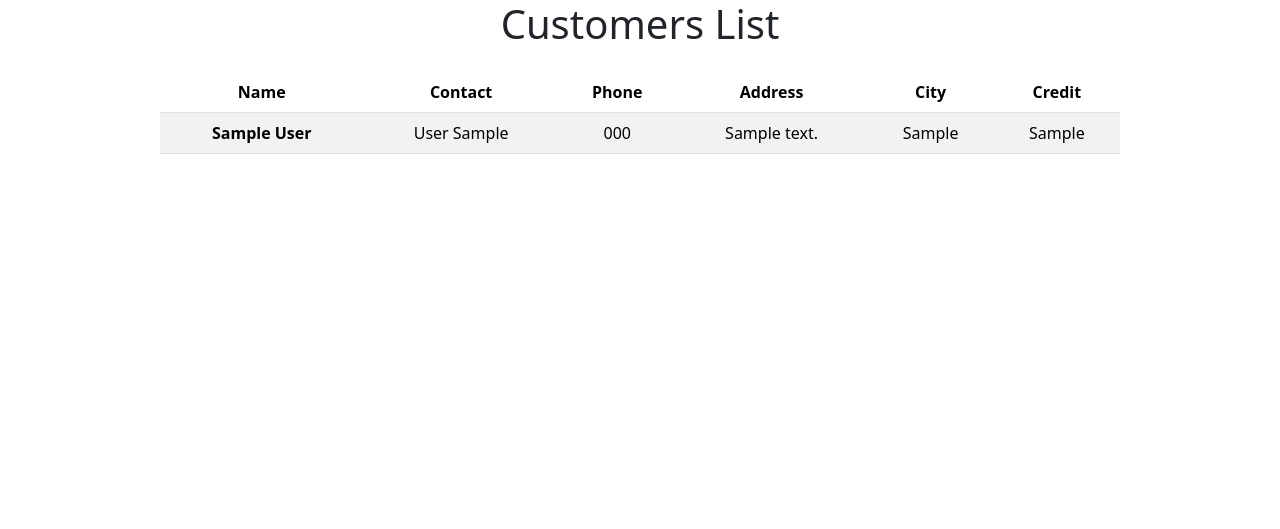
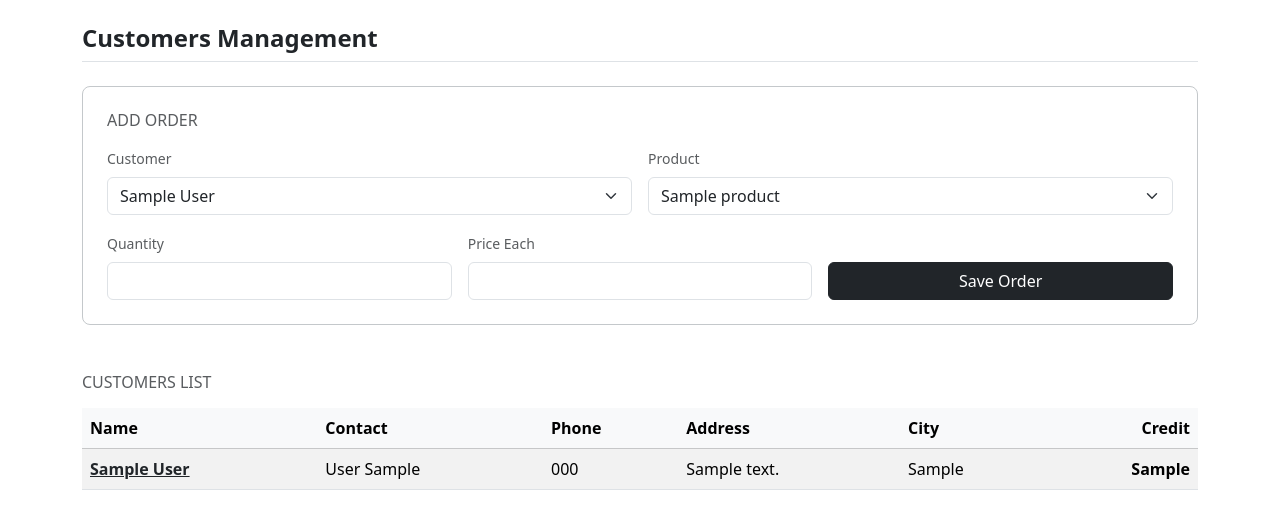
Before and after one commit to ARPriori/Php_esercizi, a PHP site: page / in a window 1280 px wide. Shown: the top 529 px of the page. Run offline with PHP 8.4, Linux system fonts and the light colour scheme; tables that the repository leaves empty or names only in its code hold one stand-in row (values such as "Sample post").

Commit message:
Utime modifiche es19_20

```diff
--- a/19_20_phpDB/customerOrders.php
+++ b/19_20_phpDB/customerOrders.php
@@ -48,7 +48,7 @@ $customerNumber = $_GET['customerNumber'];
     ?>
 
     <div class="text-center my-3">
-        <a href="./addOrder.php" class="link-dark link-offset-2 link-underline-opacity-25 link-underline-opacity-100-hover">Add Order</a>
+        <a href="index.php" class="link-dark link-offset-2 link-underline-opacity-25 link-underline-opacity-100-hover">Go Back</a>
     </div>
 
     <script src="https://cdn.jsdelivr.net/npm/bootstrap@5.3.8/dist/js/bootstrap.bundle.min.js"
--- a/19_20_phpDB/index.php
+++ b/19_20_phpDB/index.php
@@ -7,46 +7,99 @@ include("./connection.php");
 
 <head>
     <meta charset="UTF-8">
+    <title>Customers Management</title>
     <meta name="viewport" content="width=device-width, initial-scale=1.0">
-    <title>Customers List</title>
-    <link href="https://cdn.jsdelivr.net/npm/bootstrap@5.3.8/dist/css/bootstrap.min.css" rel="stylesheet"
-        integrity="sha384-sRIl4kxILFvY47J16cr9ZwB07vP4J8+LH7qKQnuqkuIAvNWLzeN8tE5YBujZqJLB" crossorigin="anonymous">
+    <link href="https://cdn.jsdelivr.net/npm/bootstrap@5.3.8/dist/css/bootstrap.min.css" rel="stylesheet">
 </head>
 
-<body class="text-center">
-    <h1>Customers List</h1>
+<body class="bg-white">
 
-    <?php
-    $sql = "SELECT customerNumber, customerName as name, CONCAT(contactLastName, ' ', contactFirstName) as contact, phone, addressLine1 as address, city, creditLimit FROM customers";
-    $result = $conn->query($sql);
-    if ($result->num_rows > 0) {
-        echo '<table class="table table-striped table-hover m-auto my-4 w-75">
-                <thead>
-                    <tr>
-                        <th>Name</th>
-                        <th>Contact</th>
-                        <th>Phone</th>
-                        <th>Address</th>
-                        <th>City</th>
-                        <th>Credit</th>
-                    </tr>
-                </thead>
-                <tbody>';
-        while ($row = $result->fetch_assoc()) {
-            // Nome del cliente che riporta alla pagina con ordini
-            echo "<tr><td><a href='customerOrders.php?customerNumber={$row["customerNumber"]}' class='fw-semibold link-body-emphasis link-offset-2 link-underline-opacity-0'>{$row["name"]}</a></td>";
-            // Informazioni sul cliente
-            echo "<td>" . $row["contact"] . "</td><td>" . $row["phone"] . "</td><td>" . $row["address"] . "</td><td>" . $row["city"] . "</td><td>" . $row["creditLimit"] . "</td></tr>";
-        }
-        echo "</tbody></table>";
-    } else {
-        echo "<p>Customer Not Found</p>";
-    }
-    ?>
+    <div class="container py-4">
 
-    <script src="https://cdn.jsdelivr.net/npm/bootstrap@5.3.8/dist/js/bootstrap.bundle.min.js"
-        integrity="sha384-FKyoEForCGlyvwx9Hj09JcYn3nv7wiPVlz7YYwJrWVcXK/BmnVDxM+D2scQbITxI"
-        crossorigin="anonymous"></script>
+        <!-- TITLE -->
+        <div class="mb-4 border-bottom pb-2">
+            <h4 class="fw-semibold mb-0">Customers Management</h4>
+        </div>
+
+        <!-- ================= ADD ORDER ================= -->
+        <div class="mb-5 border border-secondary-subtle rounded-3 p-4">
+
+            <h6 class="text-uppercase text-muted mb-3">Add Order</h6>
+
+            <?php if (isset($_GET['success'])): ?>
+                <?php if ($_GET['success'] == 1): ?>
+                    <div class="alert alert-success py-2">
+                        Order added successfully.
+                    </div>
+                <?php else: ?>
+                    <div class="alert alert-danger py-2">
+                        Error while inserting order.
+                    </div>
+                <?php endif; ?>
+            <?php endif; ?>
+
+            <form action="./saveOrder.php" method="POST" class="row g-3">
+
+                <div class="col-md-6">
+                    <label class="form-label small text-muted">Customer</label>
+                    <select class="form-select" name="customerName" required>
+                        <?php
+                        $result = $conn->query("SELECT customerName FROM customers");
+                        while ($row = $result->fetch_assoc()) {
+                            echo "<option>{$row['customerName']}</option>";
+                        }
+                        ?>
+                    </select>
+                </div>
+
+                <div class="col-md-6">
+                    <label class="form-label small text-muted">Product</label>
+                    <select class="form-select" name="productName" required>
+                        <?php
+                        $result = $conn->query("SELECT productName FROM products");
+                        while ($row = $result->fetch_assoc()) {
+                            echo "<option>{$row['productName']}</option>";
+                        }
+                        ?>
+                    </select>
+                </div>
+
+                <div class="col-md-4">
+                    <label class="form-label small text-muted">Quantity</label>
+                    <input type="number" name="quantity" class="form-control" required>
+                </div>
+
+                <div class="col-md-4">
+                    <label class="form-label small text-muted">Price Each</label>
+                    <input type="number" step="0.01" name="priceEach" class="form-control" required>
+                </div>
+
+                <div class="col-md-4 d-flex align-items-end">
+                    <button class="btn btn-dark w-100">
+                        Save Order
+                    </button>
+                </div>
+
+            </form>
+        </div>
+
+        <!-- ================= CUSTOMERS LIST ================= -->
+        <div>
+            <h6 class="text-uppercase text-muted mb-3">Customers List</h6>
+            <?php $sql = "SELECT customerNumber, customerName as name, CONCAT(contactLastName,' ',contactFirstName) as contact, phone,addressLine1 as address,city,creditLimit FROM customers";
+            $result = $conn->query($sql);
+            if ($result->num_rows > 0) {
+                echo ' <div class="table-responsive"> <table class="table table-striped table-hover align-middle"> <thead class="table-light"> <tr> <th>Name</th> <th>Contact</th> <th>Phone</th> <th>Address</th> <th>City</th> <th class="text-end">Credit</th> </tr> </thead> <tbody>';
+                while ($row = $result->fetch_assoc()) {
+                    echo " <tr> <td> <a href='customerOrders.php?customerNumber={$row["customerNumber"]}' class='fw-semibold text-dark'> {$row["name"]} </a> </td> <td>{$row["contact"]}</td> <td>{$row["phone"]}</td> <td>{$row["address"]}</td> <td>{$row["city"]}</td> <td class='text-end fw-semibold'> {$row["creditLimit"]} </td> </tr>";
+                }
+                echo "</tbody></table></div>";
+            } else {
+                echo "<p class='text-muted'>No customers found.</p>";
+            } ?>
+        </div>
+    </div>
+    <script src="https://cdn.jsdelivr.net/npm/bootstrap@5.3.8/dist/js/bootstrap.bundle.min.js"></script>
 </body>
 
 </html>
```
Also changed, not shown: 19_20_phpDB/addOrder.php (deleted, +0 -87 lines), 19_20_phpDB/saveOrder.php (+4 -4 lines).
